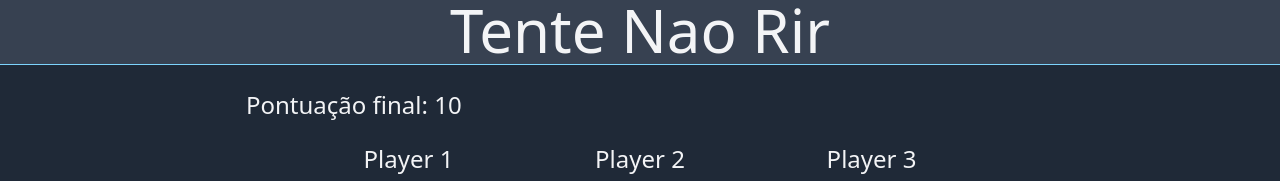
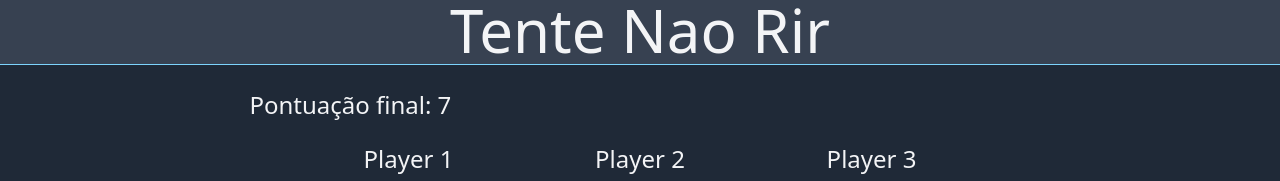
Before and after one commit to matheuslesbao/tente-nao-ir, a React (Vite) app: page / in a window 1280 px wide. Shown: the top 181 px of the page. Built offline with nearby package versions, Linux system fonts and the light colour scheme.

Commit message:
fix: corrigindo pontuação maxima

```diff
--- a/src/components/Panel.tsx
+++ b/src/components/Panel.tsx
@@ -1,15 +1,12 @@
 import { useState } from 'react'
 import { FaPlusCircle } from 'react-icons/fa'
 
-interface IMaxPt {
-  name: any
-}
 export type Points = {
   points?: number
 }
 
 export function Panel({ points }: Points) {
-  const [maxPoints, setMaxPoints] = useState<any>(10)
+  const [maxPoints, setMaxPoints] = useState<any>(7)
   points = maxPoints
 
   return (
--- a/src/components/Player.tsx
+++ b/src/components/Player.tsx
@@ -38,13 +38,13 @@ export function Player(props: IPlayers) {
       <Button
         onClick={increaseCount}
         name="Riu de mais"
-        disabled={count == 10 ? true : false}
+        disabled={count > 6 ? true : false}
       />
 
       <Button
         onClick={resetCount}
         name="Reset"
-        disabled={count > 9 ? false : true}
+        disabled={count > 6 ? false : true}
       />
     </div>
   )
```
